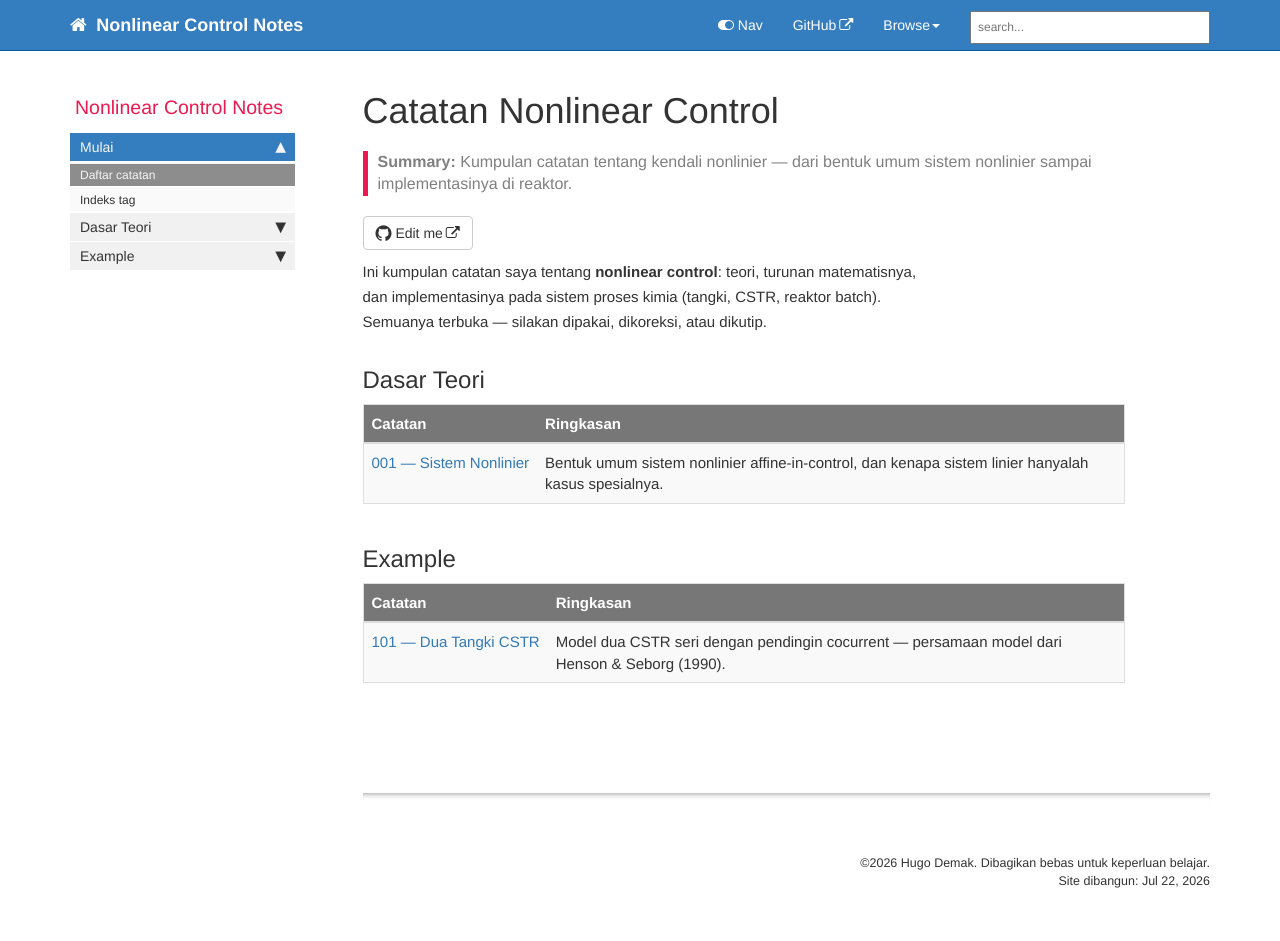
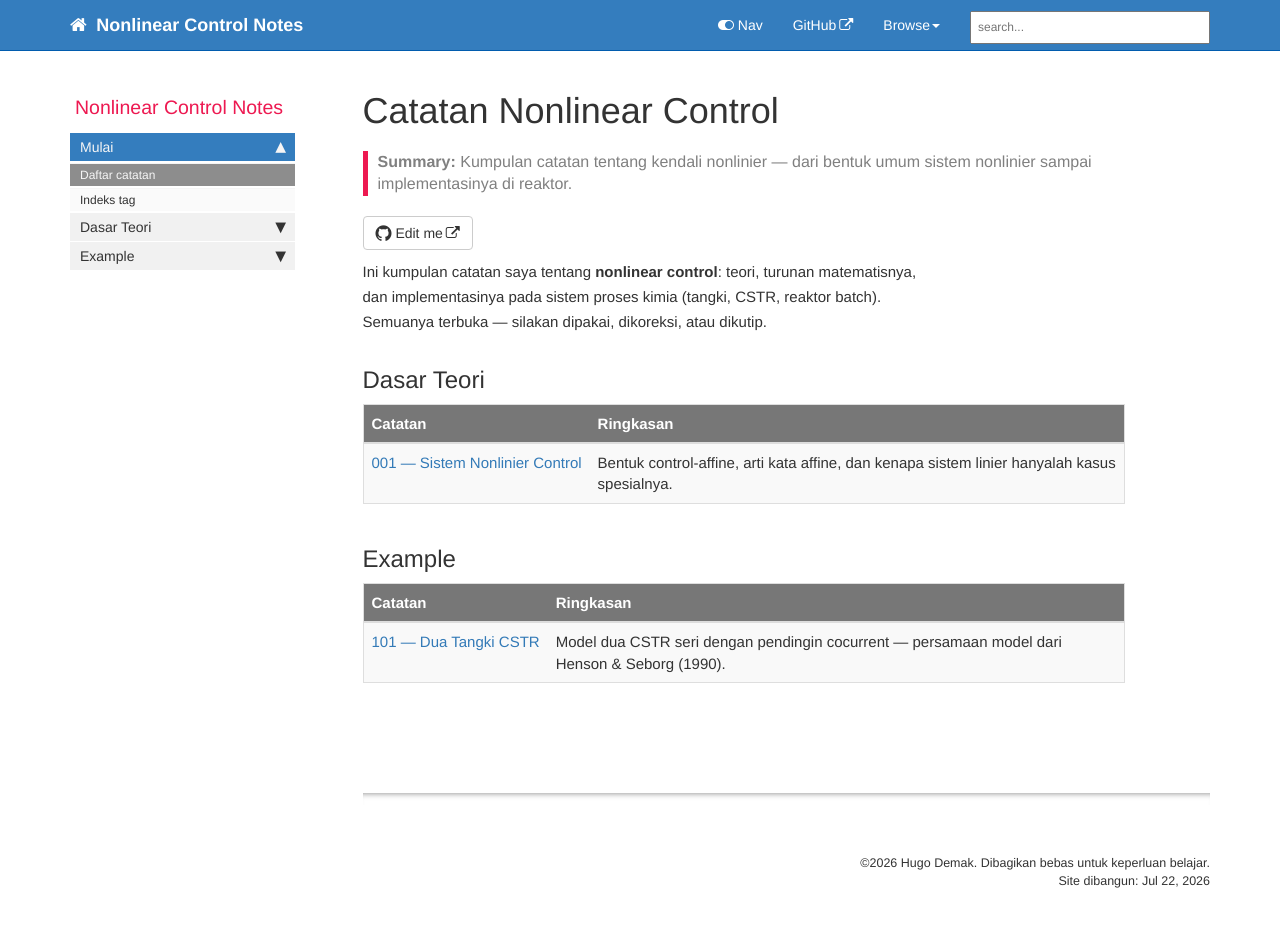
Before and after one commit to Pekosann/nonlinear-control-notes, a Jekyll site: the page built from index.md, in a window 1280 px wide. Built offline with Jekyll 4.4.1, drawn with Linux system fonts in a browser that asks for light colours; comment, search, counter and statistics services are not loaded.

Commit message:
Note 001: explain control-affine, and fix two sync bugs the rename exposed
Adds a short section on what control-affine means: freeze x and (1) becomes
a + bu, so it is linear in the input however nonlinear it is in the state.
Names f(x) as drift and g(x) as the input vector field, says what disqualifies
a system, and shows why the structure matters (u can be solved for explicitly).
Links to note 101 as a system that fails the condition; 101 links back.

sync fixes:
- Front matter written Obsidian-style (tags:\n  - dasar) was parsed as an
  empty value, silently deleting every tag. Now folded into inline form.
- Renaming a note left dead links behind, because wikilinks are resolved to
  plain Markdown in the source. sync now reports links to pages that no
  longer exist.

```diff
--- a/_data/sidebars/notes_sidebar.yml
+++ b/_data/sidebars/notes_sidebar.yml
@@ -24,8 +24,8 @@
     output: web
     folderitems:
 
-    - title: 001 — Sistem Nonlinier
-      url: /001-sistem-nonlinier.html
+    - title: 001 — Sistem Nonlinier Control
+      url: /001-sistem-nonlinier-control-affine.html
       output: web
 
   - title: Example
--- a/_data/tags.yml
+++ b/_data/tags.yml
@@ -1,5 +1,6 @@
 # Managed by tools\sync.ps1 — new tags in notes\*.md are appended automatically.
 # Do not leave a blank line at the end of this file.
 allowed-tags:
+  - control-affine
   - cstr
   - dasar
--- a/notes/101-dua-tangki-CSTR.md
+++ b/notes/101-dua-tangki-CSTR.md
@@ -1,7 +1,7 @@
 ---
 title: "101 — Dua Tangki CSTR"
 section: Example
-tags: [cstr]
+tags: [cstr, control-affine]
 summary: "Model dua CSTR seri dengan pendingin cocurrent — persamaan model dari Henson & Seborg (1990)."
 permalink: /101-dua-tangki-CSTR.html
 folder: notes
@@ -104,7 +104,7 @@
 
 ### Kenapa bukan $\dot{x} = f(x) + g(x)u$
 
-Di [001 — Sistem Nonlinier](001-sistem-nonlinier.html) bentuk umum yang dipakai adalah *control-affine*:
+Di [001 — Sistem Nonlinier Control-Affine](001-sistem-nonlinier-control-affine.html) bentuk umum yang dipakai adalah *control-affine*:
 $\dot{x} = f(x) + g(x)u$, yaitu $u$ masuk secara linier. Sistem ini **tidak**
 bisa ditulis begitu.
 
```
Also changed, not shown: notes/001-sistem-nonlinier-control-affine.md (added, +72 -0 lines), notes/001-sistem-nonlinier.md (deleted, +0 -27 lines), tags/tag_control-affine.md (added, +9 -0 lines), 1 other file.
